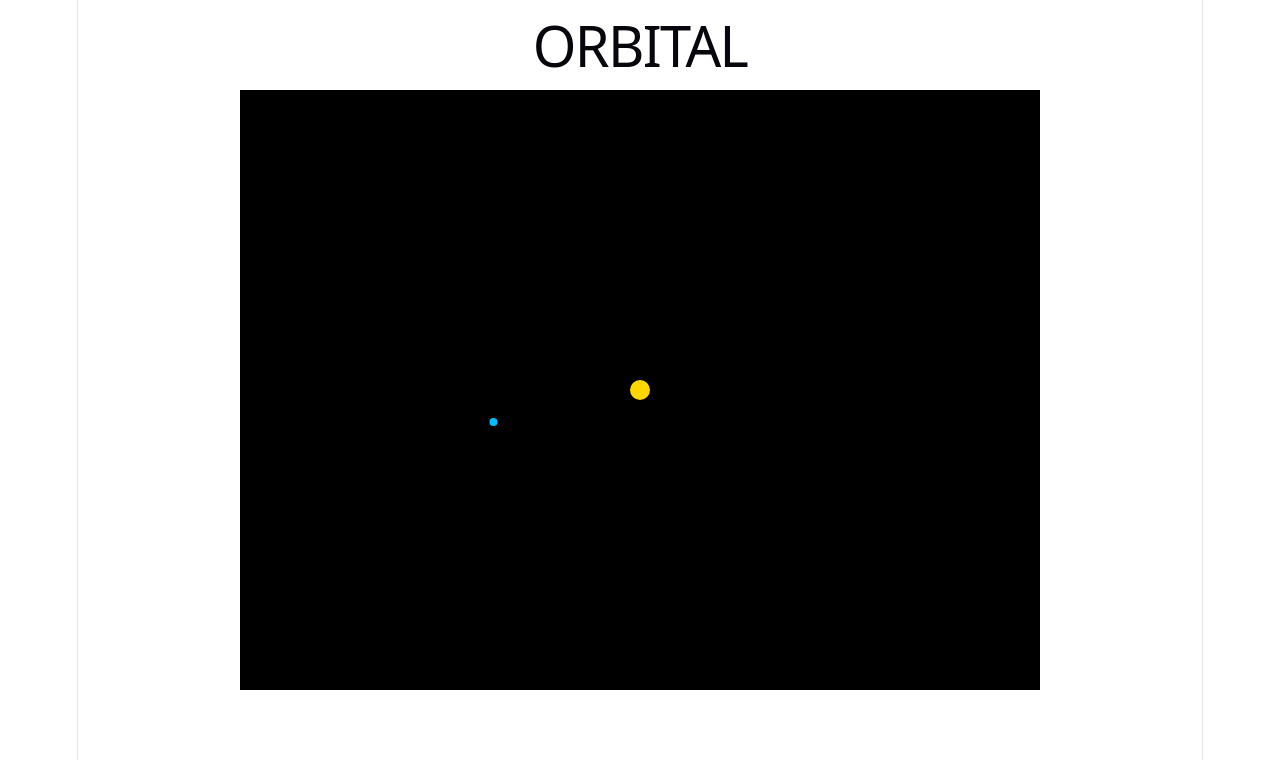
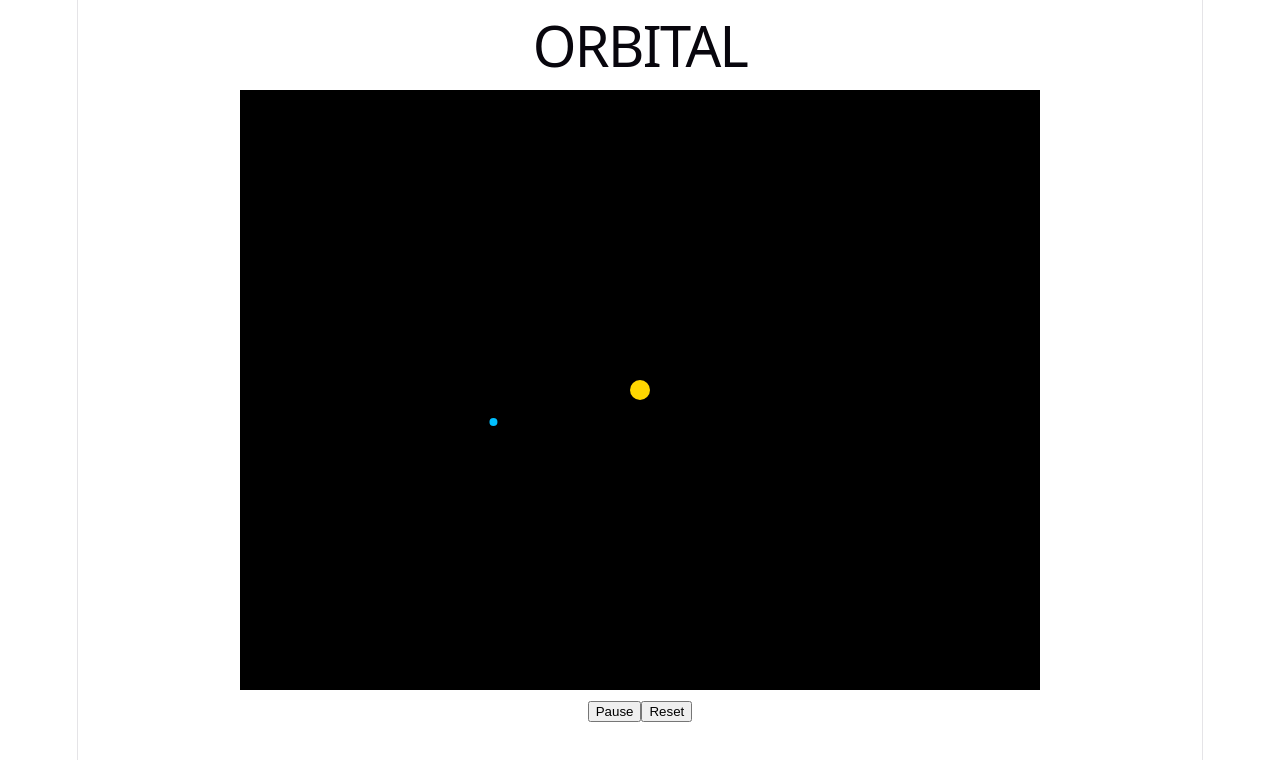
Before and after one commit to rahmiegbe-sys/ORBITAL, a React (Vite) app: page / in a window 1280 px wide. Shown: the top 760 px of the page. Built offline with nearby package versions, Linux system fonts and the light colour scheme.

Commit message:
feat: add play/pause and reset controls

```diff
--- a/src/SimCanvas.tsx
+++ b/src/SimCanvas.tsx
@@ -1,4 +1,4 @@
-import { useEffect, useRef } from 'react'
+import { useEffect, useRef, useState } from 'react'
 import { vec } from './physics/vec2'
 import type { Body } from './physics/body'
 import { step } from './physics/integrator'
@@ -32,17 +32,22 @@ function draw(ctx: CanvasRenderingContext2D, bodies: Body[]) {
 
 export default function SimCanvas() {
   const canvasRef = useRef<HTMLCanvasElement>(null)
+  const bodiesRef = useRef<Body[]>(initialBodies())
+  const runningRef = useRef(true)
+  const [running, setRunning] = useState(true)
 
   useEffect(() => {
     const ctx = canvasRef.current?.getContext('2d')
     if (!ctx) return
 
-    let bodies = initialBodies()
     let frameId = 0
-
     const frame = () => {
-      for (let s = 0; s < STEPS_PER_FRAME; s++) bodies = step(bodies, DT, G)
-      draw(ctx, bodies)
+      if (runningRef.current) {
+        for (let s = 0; s < STEPS_PER_FRAME; s++) {
+          bodiesRef.current = step(bodiesRef.current, DT, G)
+        }
+      }
+      draw(ctx, bodiesRef.current)
       frameId = requestAnimationFrame(frame)
     }
 
@@ -50,5 +55,22 @@ export default function SimCanvas() {
     return () => cancelAnimationFrame(frameId)
   }, [])
 
-  return <canvas ref={canvasRef} width={800} height={600} />
+  const togglePlay = () => {
+    runningRef.current = !runningRef.current
+    setRunning(runningRef.current)
+  }
+
+  const reset = () => {
+    bodiesRef.current = initialBodies()
+  }
+
+  return (
+    <div>
+      <canvas ref={canvasRef} width={800} height={600} />
+      <div>
+        <button onClick={togglePlay}>{running ? 'Pause' : 'Play'}</button>
+        <button onClick={reset}>Reset</button>
+      </div>
+    </div>
+  )
 }
```
